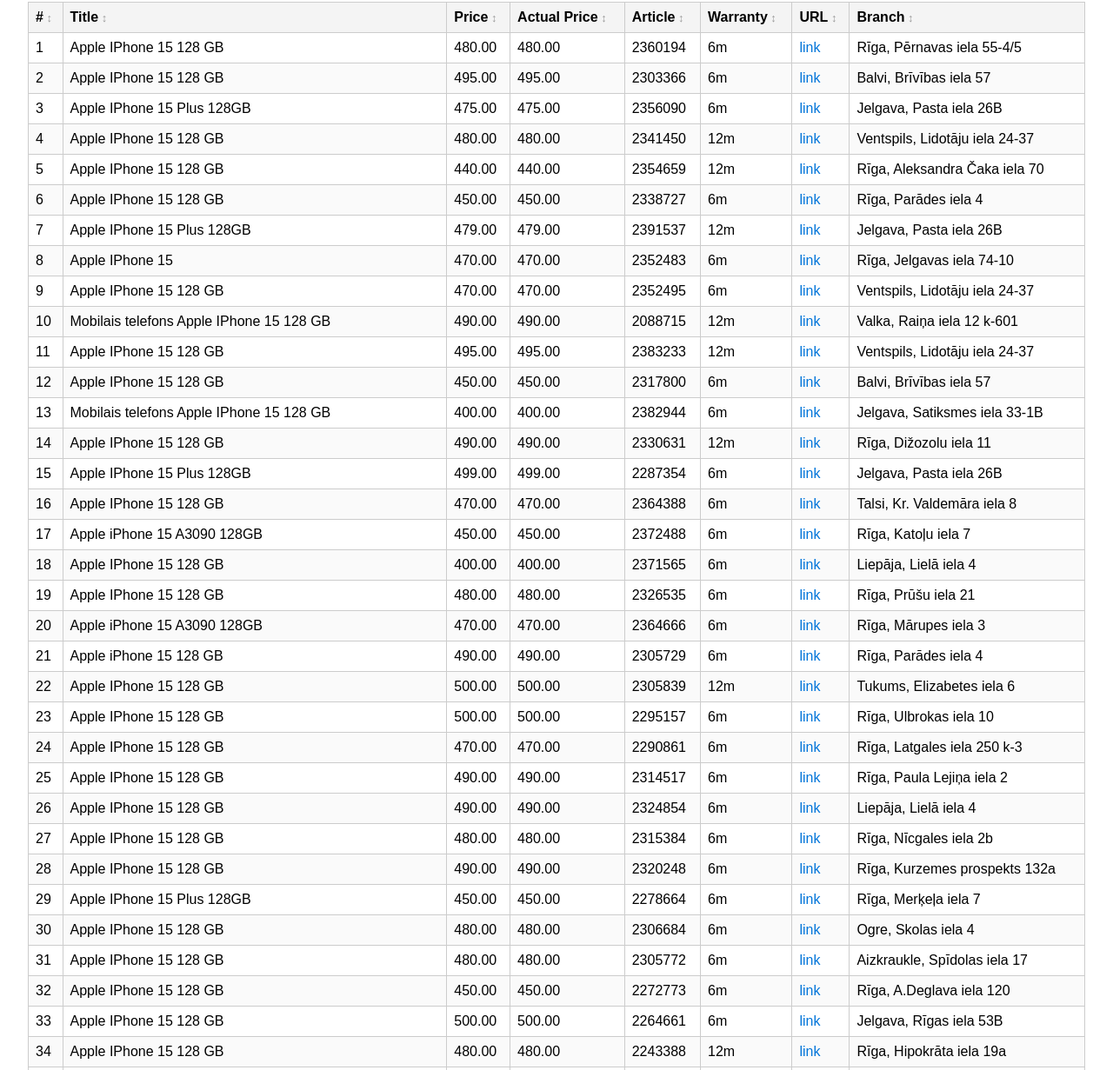
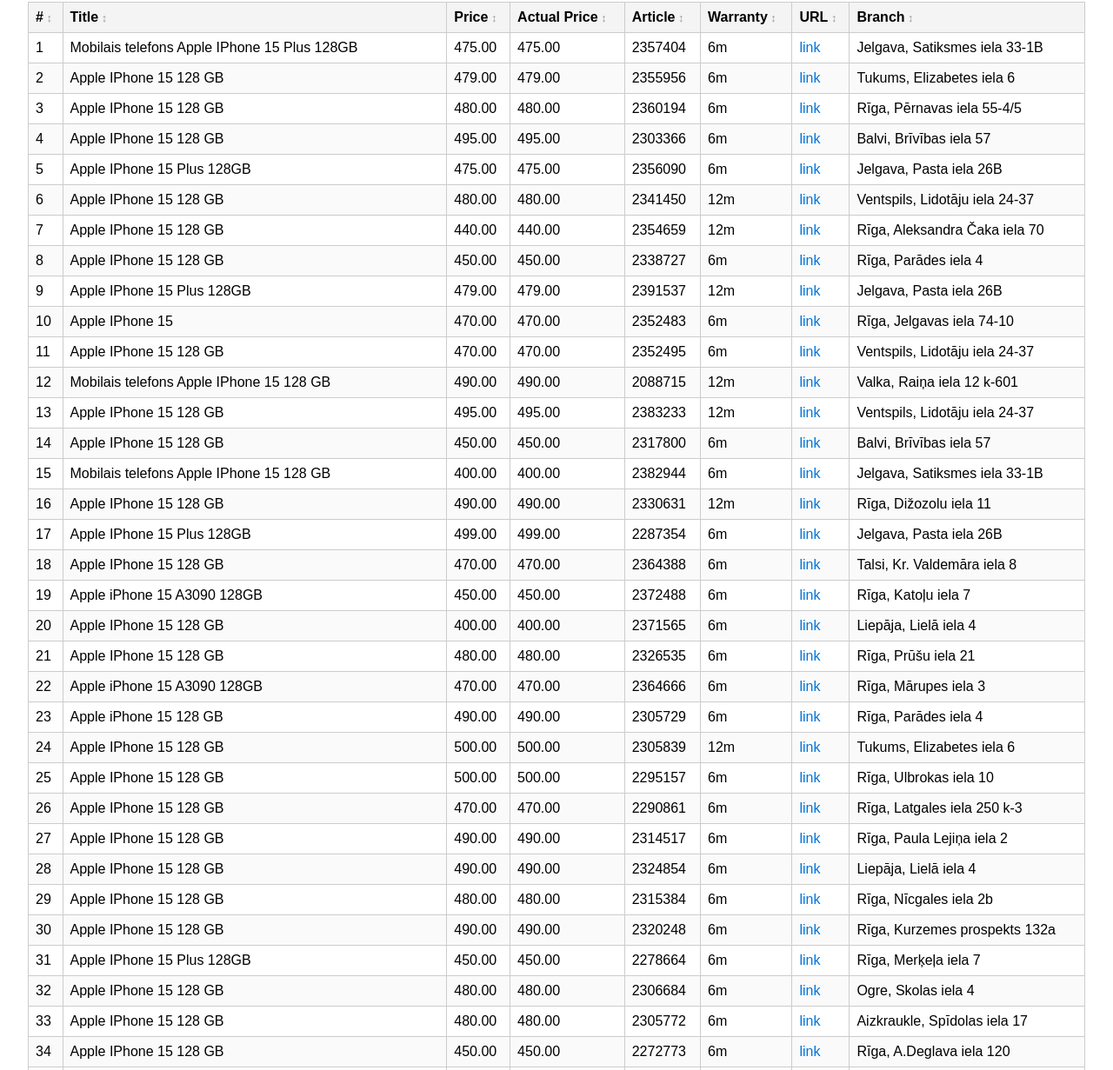
Before and after one commit to ErnestTheBest/banknote_price_checker, a website: page results/iphone_results.html in a window 1280 px wide. Shown: the part 88-1319 px from the top of the page at 87% size. Drawn offline with Linux system fonts and the light colour scheme.

Commit message:
Remove redundant code. Fix readme.

```diff
--- a/package.json
+++ b/package.json
@@ -4,8 +4,7 @@
   "description": "",
   "main": "index.js",
   "scripts": {
-    "start": "node index.js",
-    "open-macbook": "node open-macbook.js"
+    "start": "node index.js"
   },
   "keywords": [],
   "author": "",
--- a/results/iphone_results.html
+++ b/results/iphone_results.html
@@ -47,6 +47,28 @@
 
         <tr>
           <td>1</td>
+          <td>Mobilais telefons Apple IPhone 15 Plus 128GB</td>
+          <td>475.00</td>
+          <td>475.00</td>
+          <td>2357404</td>
+          <td>6m</td>
+          <td><a href="https://veikals.banknote.lv/p/978137-mobilais-telefons-apple-iphone-15-plus-128gb" target="_blank">link</a></td>
+          <td>Jelgava, Satiksmes iela 33-1B</td>
+        </tr>
+
+        <tr>
+          <td>2</td>
+          <td>Apple IPhone 15 128 GB</td>
+          <td>479.00</td>
+          <td>479.00</td>
+          <td>2355956</td>
+          <td>6m</td>
+          <td><a href="https://veikals.banknote.lv/p/977249-apple-iphone-15-128-gb" target="_blank">link</a></td>
+          <td>Tukums, Elizabetes iela 6</td>
+        </tr>
+
+        <tr>
+          <td>3</td>
           <td>Apple IPhone 15 128 GB</td>
           <td>480.00</td>
           <td>480.00</td>
@@ -57,7 +79,7 @@
         </tr>
 
         <tr>
-          <td>2</td>
+          <td>4</td>
           <td>Apple IPhone 15 128 GB</td>
           <td>495.00</td>
           <td>495.00</td>
@@ -68,7 +90,7 @@
         </tr>
 
         <tr>
-          <td>3</td>
+          <td>5</td>
           <td>Apple IPhone 15 Plus 128GB</td>
           <td>475.00</td>
           <td>475.00</td>
@@ -79,7 +101,7 @@
         </tr>
 
         <tr>
-          <td>4</td>
+          <td>6</td>
           <td>Apple IPhone 15 128 GB</td>
           <td>480.00</td>
           <td>480.00</td>
@@ -90,7 +112,7 @@
         </tr>
 
         <tr>
-          <td>5</td>
+          <td>7</td>
           <td>Apple IPhone 15 128 GB</td>
           <td>440.00</td>
           <td>440.00</td>
@@ -101,7 +123,7 @@
         </tr>
 
         <tr>
-          <td>6</td>
+          <td>8</td>
           <td>Apple IPhone 15 128 GB</td>
           <td>450.00</td>
           <td>450.00</td>
@@ -112,7 +134,7 @@
         </tr>
 
         <tr>
-          <td>7</td>
+          <td>9</td>
           <td>Apple IPhone 15 Plus 128GB</td>
           <td>479.00</td>
           <td>479.00</td>
@@ -123,7 +145,7 @@
         </tr>
 
         <tr>
-          <td>8</td>
+          <td>10</td>
           <td>Apple IPhone 15</td>
           <td>470.00</td>
           <td>470.00</td>
@@ -134,7 +156,7 @@
         </tr>
 
         <tr>
-          <td>9</td>
+          <td>11</td>
           <td>Apple IPhone 15 128 GB</td>
           <td>470.00</td>
           <td>470.00</td>
@@ -145,7 +167,7 @@
         </tr>
 
         <tr>
-          <td>10</td>
+          <td>12</td>
           <td>Mobilais telefons Apple IPhone 15 128 GB</td>
           <td>490.00</td>
           <td>490.00</td>
@@ -156,7 +178,7 @@
         </tr>
 
         <tr>
-          <td>11</td>
+          <td>13</td>
           <td>Apple IPhone 15 128 GB</td>
           <td>495.00</td>
           <td>495.00</td>
@@ -167,7 +189,7 @@
         </tr>
 
         <tr>
-          <td>12</td>
+          <td>14</td>
           <td>Apple IPhone 15 128 GB</td>
           <td>450.00</td>
           <td>450.00</td>
@@ -178,7 +200,7 @@
         </tr>
 
         <tr>
-          <td>13</td>
+          <td>15</td>
           <td>Mobilais telefons Apple IPhone 15 128 GB</td>
           <td>400.00</td>
           <td>400.00</td>
@@ -189,7 +211,7 @@
         </tr>
 
         <tr>
-          <td>14</td>
+          <td>16</td>
           <td>Apple IPhone 15 128 GB</td>
           <td>490.00</td>
           <td>490.00</td>
@@ -200,7 +222,7 @@
         </tr>
 
         <tr>
-          <td>15</td>
+          <td>17</td>
           <td>Apple IPhone 15 Plus 128GB</td>
           <td>499.00</td>
           <td>499.00</td>
@@ -211,7 +233,7 @@
         </tr>
 
         <tr>
-          <td>16</td>
+          <td>18</td>
           <td>Apple IPhone 15 128 GB</td>
           <td>470.00</td>
           <td>470.00</td>
@@ -222,7 +244,7 @@
         </tr>
 
         <tr>
-          <td>17</td>
+          <td>19</td>
           <td>Apple iPhone 15 A3090 128GB</td>
           <td>450.00</td>
           <td>450.00</td>
@@ -233,7 +255,7 @@
         </tr>
 
         <tr>
-          <td>18</td>
+          <td>20</td>
           <td>Apple IPhone 15 128 GB</td>
           <td>400.00</td>
           <td>400.00</td>
@@ -244,7 +266,7 @@
         </tr>
 
         <tr>
-          <td>19</td>
+          <td>21</td>
           <td>Apple IPhone 15 128 GB</td>
           <td>480.00</td>
           <td>480.00</td>
@@ -255,7 +277,7 @@
         </tr>
 
         <tr>
-          <td>20</td>
+          <td>22</td>
           <td>Apple iPhone 15 A3090 128GB</td>
           <td>470.00</td>
           <td>470.00</td>
@@ -266,7 +288,7 @@
         </tr>
 
         <tr>
-          <td>21</td>
+          <td>23</td>
           <td>Apple iPhone 15 128 GB</td>
           <td>490.00</td>
           <td>490.00</td>
@@ -277,7 +299,7 @@
         </tr>
 
         <tr>
-          <td>22</td>
+          <td>24</td>
           <td>Apple IPhone 15 128 GB</td>
           <td>500.00</td>
           <td>500.00</td>
@@ -288,7 +310,7 @@
         </tr>
 
         <tr>
-          <td>23</td>
+          <td>25</td>
           <td>Apple IPhone 15 128 GB</td>
           <td>500.00</td>
           <td>500.00</td>
@@ -299,7 +321,7 @@
         </tr>
 
         <tr>
-          <td>24</td>
+          <td>26</td>
           <td>Apple IPhone 15 128 GB</td>
           <td>470.00</td>
           <td>470.00</td>
@@ -310,7 +332,7 @@
         </tr>
 
         <tr>
-          <td>25</td>
+          <td>27</td>
           <td>Apple IPhone 15 128 GB</td>
           <td>490.00</td>
           <td>490.00</td>
@@ -321,7 +343,7 @@
         </tr>
 
         <tr>
-          <td>26</td>
+          <td>28</td>
           <td>Apple IPhone 15 128 GB</td>
           <td>490.00</td>
           <td>490.00</td>
@@ -332,7 +354,7 @@
         </tr>
 
         <tr>
-          <td>27</td>
+          <td>29</td>
           <td>Apple IPhone 15 128 GB</td>
           <td>480.00</td>
           <td>480.00</td>
@@ -343,7 +365,7 @@
         </tr>
 
         <tr>
-          <td>28</td>
+          <td>30</td>
           <td>Apple IPhone 15 128 GB</td>
           <td>490.00</td>
           <td>490.00</td>
@@ -354,7 +376,7 @@
         </tr>
 
         <tr>
-          <td>29</td>
+          <td>31</td>
           <td>Apple IPhone 15 Plus 128GB</td>
           <td>450.00</td>
           <td>450.00</td>
@@ -365,7 +387,7 @@
         </tr>
 
         <tr>
-          <td>30</td>
+          <td>32</td>
           <td>Apple IPhone 15 128 GB</td>
           <td>480.00</td>
           <td>480.00</td>
@@ -376,7 +398,7 @@
         </tr>
 
         <tr>
-          <td>31</td>
+          <td>33</td>
           <td>Apple IPhone 15 128 GB</td>
           <td>480.00</td>
           <td>480.00</td>
@@ -387,7 +409,7 @@
         </tr>
 
         <tr>
-          <td>32</td>
+          <td>34</td>
           <td>Apple IPhone 15 128 GB</td>
           <td>450.00</td>
           <td>450.00</td>
@@ -398,7 +420,7 @@
         </tr>
 
         <tr>
-          <td>33</td>
+          <td>35</td>
           <td>Apple IPhone 15 128 GB</td>
           <td>500.00</td>
           <td>500.00</td>
@@ -409,7 +431,7 @@
         </tr>
 
         <tr>
-          <td>34</td>
+          <td>36</td>
           <td>Apple IPhone 15 128 GB</td>
           <td>480.00</td>
           <td>480.00</td>
@@ -420,7 +442,7 @@
         </tr>
 
         <tr>
-          <td>35</td>
+          <td>37</td>
           <td>Apple IPhone 15 128 GB</td>
           <td>500.00</td>
           <td>500.00</td>
@@ -431,7 +453,7 @@
         </tr>
 
         <tr>
-          <td>36</td>
+          <td>38</td>
           <td>Apple iPhone 15 A3090 128GB</td>
           <td>450.00</td>
           <td>450.00</td>
@@ -442,7 +464,7 @@
         </tr>
 
         <tr>
-          <td>37</td>
+          <td>39</td>
           <td>Mobilais telefons Apple iPhone 15 128GB A3090</td>
           <td>470.00</td>
           <td>535.00</td>
@@ -453,7 +475,7 @@
         </tr>
 
         <tr>
-          <td>38</td>
+          <td>40</td>
           <td>Guess "Hardcase Strass Metal Logo iPhone 15" Black</td>
           <td>12.00</td>
           <td>12.00</td>
@@ -464,7 +486,7 @@
         </tr>
 
         <tr>
-          <td>39</td>
+          <td>41</td>
           <td>Mobilais telefons - Apple iPhone 15 128GB A3090</td>
           <td>477.00</td>
           <td>477.00</td>
```
Also changed, not shown: open-macbook.js (deleted, +0 -18 lines), results/mac_book_results.html (+15 -26 lines), README.md.
